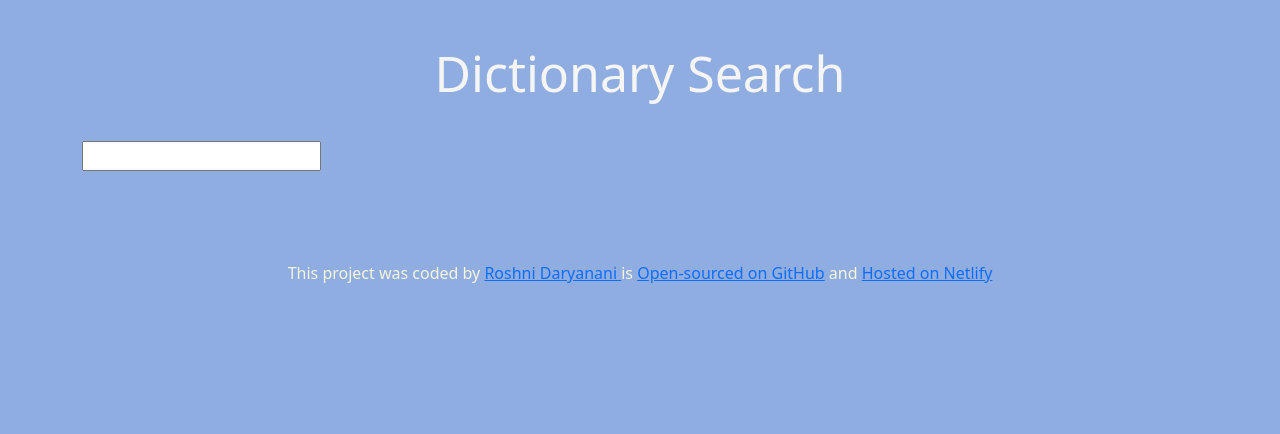
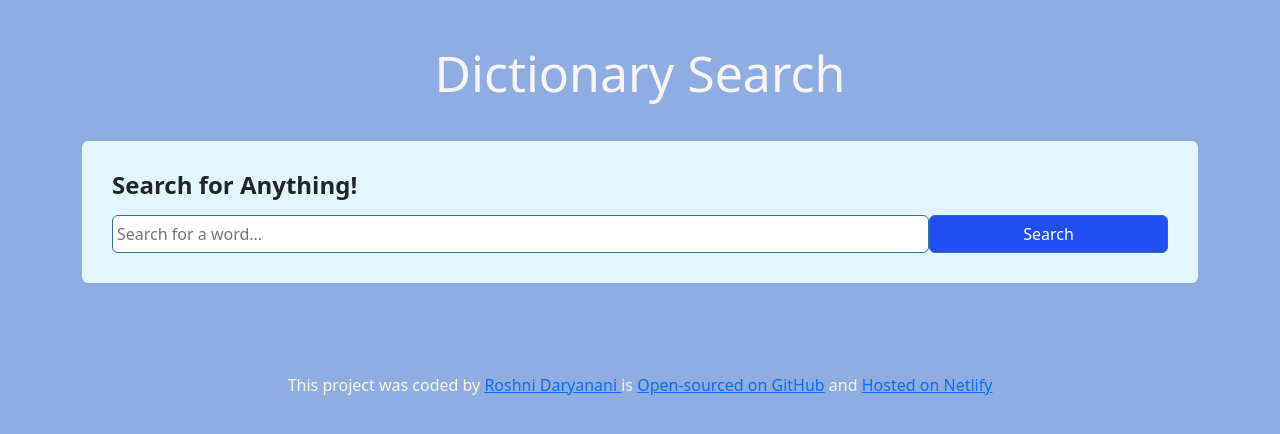
Before and after one commit to Roshd05/dictionary-project, a React (Create React App) app: page / in a window 1280 px wide. Shown: the top 434 px of the page. Built offline with nearby package versions, Linux system fonts and the light colour scheme; no server answers.

Commit message:
changed made on style and added photos, synomyn

```diff
--- /dev/null
+++ b/src/Dictionary.css
@@ -0,0 +1,30 @@
+.Dictionary h1 {
+  font-size: 24px;
+  font-weight: bold;
+  margin-bottom: 15px;
+}
+
+.Dictionary section {
+  background-color: rgb(225, 246, 254);
+  padding: 30px;
+  border-radius: 6px;
+  box-shadow: 0 10px 20px rgba(0, 0, 0 / 10%);
+  margin: 20px 0;
+}
+
+.Dictionary form {
+  display: flex;
+  justify-content: space-between;
+}
+.Dictionary input {
+  color: #333;
+  width: 350%;
+  padding: 6px 4px;
+  border-radius: 6px;
+  border: 1px solid #367087;
+}
+
+.Dictionary .btn-primary {
+  background-color: #214ef1;
+  color: white;
+}
--- a/src/Dictionary.js
+++ b/src/Dictionary.js
@@ -1,33 +1,75 @@
 import React, { useState } from "react";
 import axios from "axios";
 import Results from "./Results";
+import Photos from "./Photos";
+import "./Dictionary.css";
 
 export default function Dictionary() {
-  let [keyword, setKeyword] = useState("");
+  let [word, setWord] = useState("brilliant");
   let [results, setResults] = useState(null);
+  let [loaded, setLoaded] = useState(false);
+  let [photos, setPhotos] = useState(null);
 
-  function handleResponse(response) {
-    setResults(response.data[0]);
+  function handleDictionaryResponse(response) {
+    setResults(response.data);
   }
 
-  function search(event) {
-    event.preventDefault();
-
-
-  let apiUrl = `https://api.shecodes.io/dictionary/v1/define?word=${keyword}&key=840df5b063f365oba39tb282d8c1d0cc`;
-  axios.get(apiUrl).then(handleResponse);
+  function handlePexelsResponse(response) {
+    setPhotos(response.data.photos);
   }
 
-  function handleKeywordchange(event) {
-    setKeyword(event.target.value);
+  function search() {
+    // documentation:https://dictionaryapi.dev
+    let apiKey = `a4cf7a5b0a77537beftcb4bo13d400ab`;
+    let apiUrl = `https://api.shecodes.io/dictionary/v1/define?word=${word}&key=${apiKey}`;
+    axios.get(apiUrl).then(handleDictionaryResponse);
+
+    let pexelsApiKey =
+      "bgKpPq39LCUXKpLoyX4JZAc3PjRDYhGpVxMMJxVO9H6dCc8UUFwTZXd5";
+    let pexelsApiUrl = `https://api.pexels.com/v1/search?query=${word}&per_page=9`;
+    let headers = { Authorization: `${pexelsApiKey}` };
+
+    axios.get(pexelsApiUrl, { headers: headers }).then(handlePexelsResponse);
   }
 
+  function handleSubmit(event) {
+    event.preventDefault();
+    search();
+  }
+
+  function handleWordChange(event) {
+    setWord(event.target.value);
+  }
+
+  function load() {
+    setLoaded(true);
+    search();
+  }
+  if (loaded) {
     return (
       <div className="Dictionary">
-      <form onSubmit={search}>
-        <input type="search" onChange={handleKeywordchange} />
+        <section>
+          <h1>Search for Anything!</h1>
+          <form onSubmit={handleSubmit}>
+            <input
+              type="search"
+              onChange={handleWordChange}
+              placeholder="Search for a word..."
+            />
+            <input
+              type="submit"
+              value="Search"
+              className="btn btn-primary w-100"
+            />
           </form>
+        </section>
+
         <Results results={results} />
+        <Photos photos={photos} />
       </div>
     );
+  } else {
+    load();
+    return "Loading...";
   }
+}
--- /dev/null
+++ b/src/Meaning.css
@@ -0,0 +1,12 @@
+.Meaning h3 {
+  font-size: 24px;
+  line-height: 1.5;
+  font-weight: bold;
+}
+
+.Meaning .example {
+  font-size: 14px;
+  color: #70757a;
+  font-style: italic;
+  margin-top: 10px;
+}
--- a/src/Meaning.js
+++ b/src/Meaning.js
@@ -1,20 +1,18 @@
 import React from "react";
+import Synonyms from "./Synonyms";
+import "./Meaning.css";
 
 export default function Meaning(props) {
   return (
     <div className="Meaning">
       <h3>{props.meaning.partOfSpeech}</h3>
-      {props.meaning.definitions.map(function (definition, index) {
-        return (
-          <div key={index}>
-            <p>
-              {definition.definition}
-              <br />
-              <em>{definition.example}</em>
-            </p>
-          </div>
-        );
-      })}
+      <div>
+        <div className="definition">{props.meaning.definition}</div>
+
+        <div className="example">{props.meaning.example}</div>
+
+        <Synonyms synonyms={props.meaning.synonyms} />
+      </div>
     </div>
   );
 }
--- /dev/null
+++ b/src/Photos.css
@@ -0,0 +1,4 @@
+.Photos img {
+  border-radius: 4px;
+  margin-bottom: 20px;
+}
--- /dev/null
+++ b/src/Photos.js
@@ -0,0 +1,28 @@
+import React from "react";
+import "./Photos.css";
+
+export default function Photos(props) {
+  if (props.photos) {
+    return (
+      <section className="Photos">
+        <div className="row">
+          {props.photos.map(function (photo, index) {
+            return (
+              <div className="col-4" key={index}>
+                <a
+                  href={photo.src.original}
+                  target="_blank"
+                  rel="noopener noreferrer"
+                >
+                  <img src={photo.src.landscape} className="img-fluid" alt="" />
+                </a>
+              </div>
+            );
+          })}
+        </div>
+      </section>
+    );
+  } else {
+    return null;
+  }
+}
--- /dev/null
+++ b/src/Results.css
@@ -0,0 +1,5 @@
+.Results h2 {
+  font-size: 36px;
+  font-weight: bold;
+  line-height: 1.5;
+}
--- a/src/Results.js
+++ b/src/Results.js
@@ -1,19 +1,21 @@
 import React from "react";
 import Meaning from "./Meaning";
 
+import "./Results.css";
 
 export default function Results(props) {
   if (props.results) {
     return (
       <div className="Results">
+        <section>
           <h2>{props.results.word}</h2>
+          <span className="text">{props.results.phonetic}</span>
+        </section>
         {props.results.meanings.map(function (meaning, index) {
           return (
-            <div>
-
-                <Meaning meaning="meaning" />
-
-        </div>
+            <section key={index}>
+              <Meaning meaning={meaning} />
+            </section>
           );
         })}
       </div>
--- /dev/null
+++ b/src/Synonyms.css
@@ -0,0 +1,11 @@
+.Synonyms {
+  margin: 20px 0 0;
+  padding: 0;
+}
+
+.Synonyms li {
+  display: inline-block;
+  padding-right: 10px;
+  font-size: 11px;
+  line-height: 1;
+}
--- /dev/null
+++ b/src/Synonyms.js
@@ -0,0 +1,16 @@
+import React from "react";
+import "./Synonyms.css";
+
+export default function Synonyms(props) {
+  if (props.synonyms) {
+    return (
+      <div className="Synonyms">
+        {props.synonyms.map(function (synonym, index) {
+          return <li key={index}>{synonym}</li>;
+        })}
+      </div>
+    );
+  } else {
+    return null;
+  }
+}
```
Lines whose indentation alone changed are shown as unchanged.
